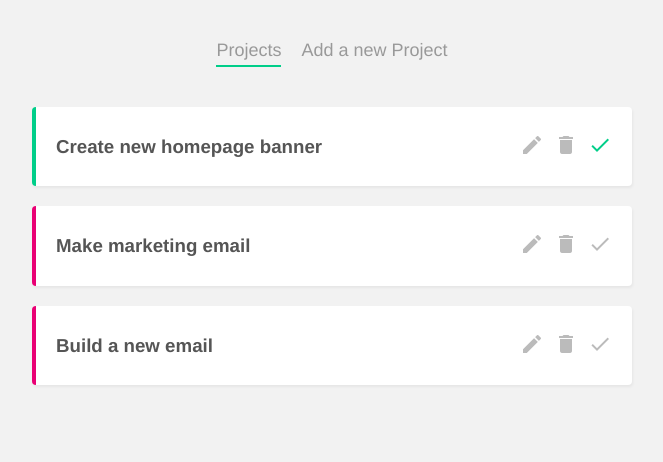
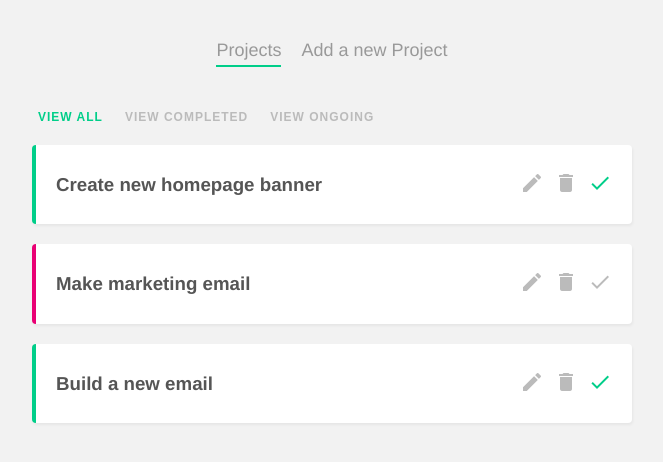
Before and after one commit to judo2000/vue-project-planner, a Vue app: page / in a window 1280 px wide. Shown: the top 462 px of the page, without its empty margins (308-971 px from the left). Built offline with nearby package versions, Linux system fonts and the light colour scheme; data requests are answered from the project's data file.

Commit message:
Create filter nav component to filter by completed status

```diff
--- a/data/db.json
+++ b/data/db.json
@@ -14,7 +14,8 @@
     {
       "title": "Build a new email",
       "details": "blah blach blah blah",
-      "id": 3
+      "id": 3,
+      "complete": true
     }
   ]
 }
--- /dev/null
+++ b/src/components/FilterNav.vue
@@ -0,0 +1,48 @@
+<template>
+  <nav class="filter-nav">
+    <button @click="updateFilter('all')" :class="{ active: current === 'all' }">
+      View All
+    </button>
+    <button
+      @click="updateFilter('completed')"
+      :class="{ active: current === 'completed' }"
+    >
+      View Completed
+    </button>
+    <button
+      @click="updateFilter('ongoing')"
+      :class="{ active: current === 'ongoing' }"
+    >
+      View Ongoing
+    </button>
+  </nav>
+</template>
+
+<script>
+export default {
+  props: ['current'],
+  methods: {
+    updateFilter(by) {
+      this.$emit('filterChange', by);
+    },
+  },
+};
+</script>
+
+<style>
+.filter-nav button {
+  background: none;
+  border: none;
+  color: #bbb;
+  outline: none;
+  font-size: 12px;
+  text-transform: uppercase;
+  margin-right: 10px;
+  letter-spacing: 1px;
+  font-weight: bold;
+  cursor: pointer;
+}
+.filter-nav button.active {
+  color: #00ce89;
+}
+</style>
--- a/src/views/Home.vue
+++ b/src/views/Home.vue
@@ -1,7 +1,8 @@
 <template>
   <div class="home">
+    <FilterNav @filterChange="current = $event" :current="current" />
     <div v-if="projects.length">
-      <div v-for="project in projects" :key="project.id">
+      <div v-for="project in filterdProjects" :key="project.id">
         <SingleProject
           :project="project"
           @delete="handleDelete"
@@ -14,13 +15,15 @@
 
 <script>
 import SingleProject from '../components/SingleProject.vue';
+import FilterNav from '../components/FilterNav.vue';
 
 export default {
   name: 'Home',
-  components: { SingleProject },
+  components: { SingleProject, FilterNav },
   data() {
     return {
       projects: [],
+      current: 'all',
     };
   },
   mounted() {
@@ -42,5 +45,16 @@
       project.complete = !project.complete;
     },
   },
+  computed: {
+    filterdProjects() {
+      if (this.current === 'completed') {
+        return this.projects.filter((project) => project.complete);
+      }
+      if (this.current === 'ongoing') {
+        return this.projects.filter((project) => !project.complete);
+      }
+      return this.projects;
+    },
+  },
 };
 </script>
```
